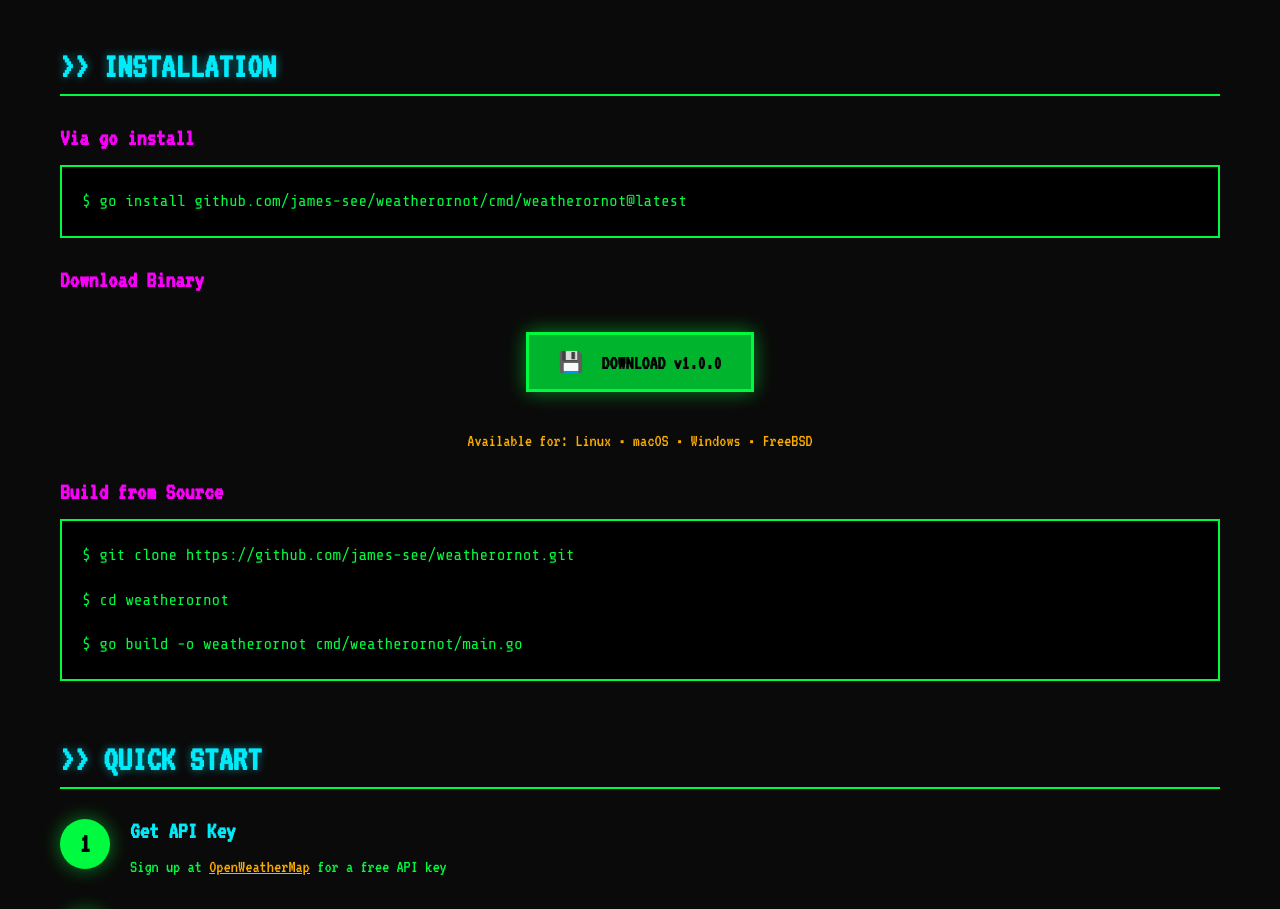
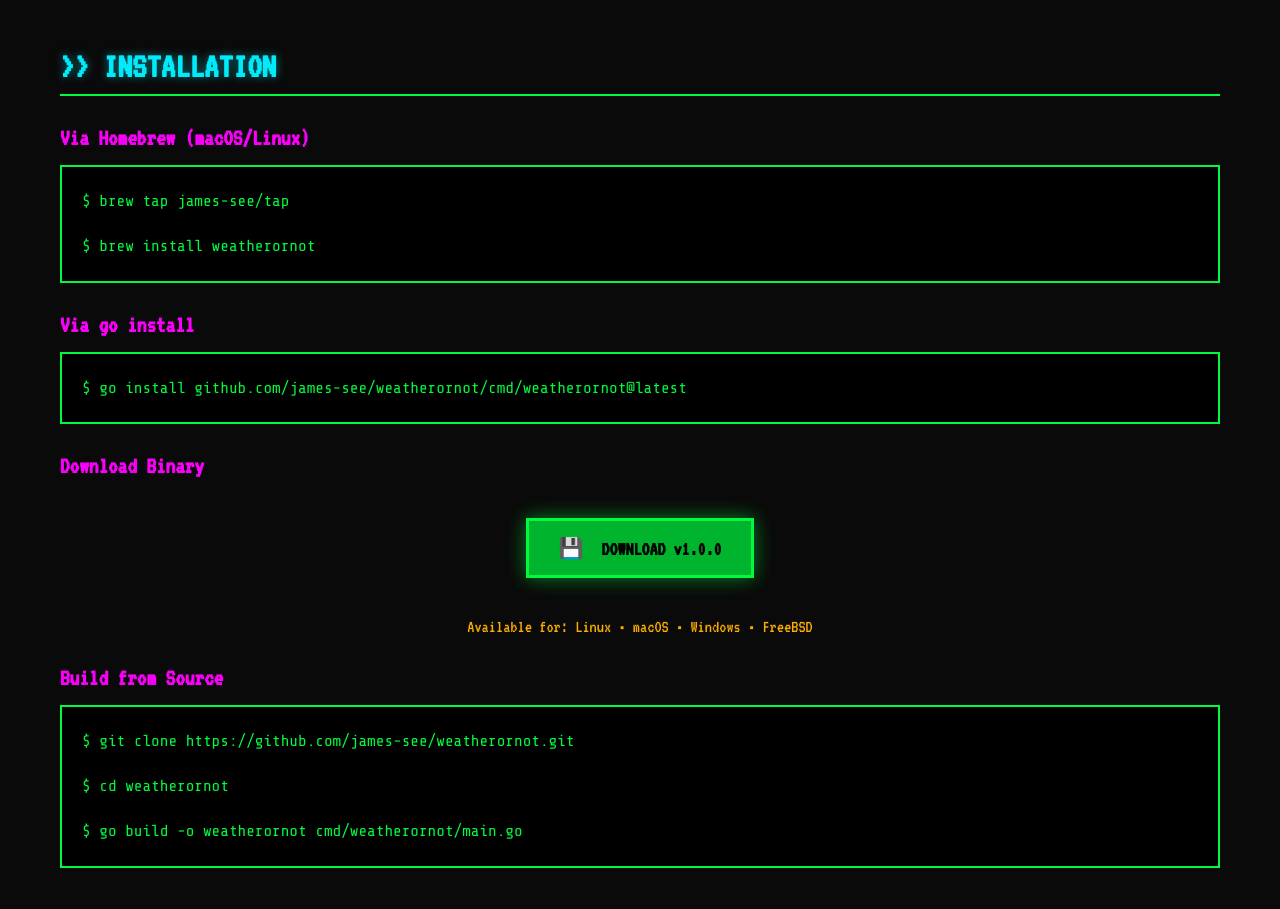
Before and after one commit to james-see/weatherornot, a plain HTML site: page docs/index.html in a window 1280 px wide. Shown: the part 1440-2349 px from the top of the page. Drawn offline with nearby package versions, Linux system fonts and the light colour scheme.

Commit message:
Add Homebrew tap support via GoReleaser

```diff
--- a/docs/index.html
+++ b/docs/index.html
@@ -108,6 +108,14 @@ Temperature Trend (Next 12 Hours)
             <!-- Installation -->
             <section class="installation">
                 <h2 class="section-title">&gt;&gt; INSTALLATION</h2>
+
+                <div class="install-method">
+                    <h3>Via Homebrew (macOS/Linux)</h3>
+                    <div class="code-block">
+                        <code>$ brew tap james-see/tap</code><br>
+                        <code>$ brew install weatherornot</code>
+                    </div>
+                </div>
 
                 <div class="install-method">
                     <h3>Via go install</h3>
```
Also changed, not shown: 3 other files.
